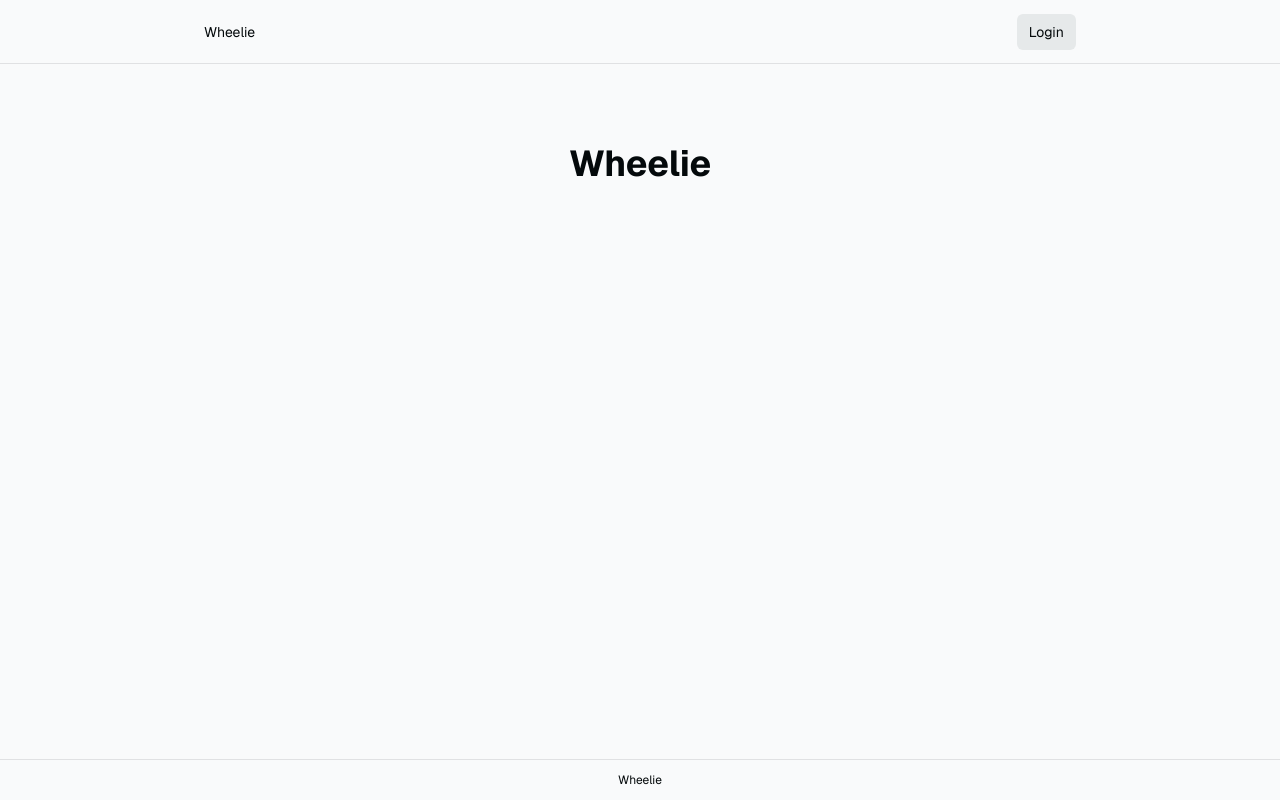
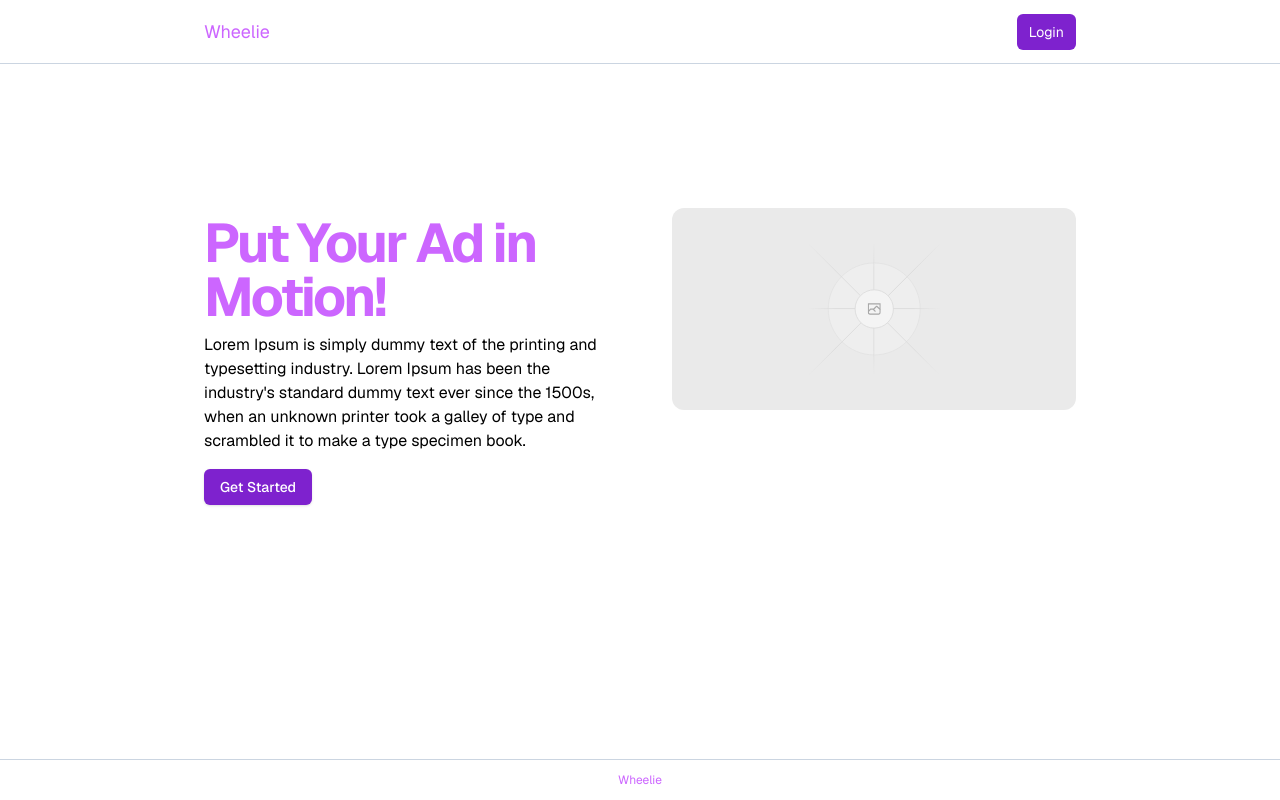
Before and after one commit to Mo-Ali98/wheelee-app-next, a Next.js app: page / in a window 1280 px wide. Built offline with nearby package versions, Linux system fonts and the light colour scheme; no server answers.

Commit message:
[REF]: update styling

```diff
--- a/app/dashboard/page.tsx
+++ b/app/dashboard/page.tsx
@@ -13,7 +13,10 @@ export default async function Dashboard() {
     return redirect("/login");
   }
 
+  console.log(user);
   return (
-    <div className="flex-1 w-full flex flex-col gap-20 items-center"></div>
+    <div className="flex-1 w-full flex flex-col gap-20 items-center">
+      <h1>Welcome user {user?.email}</h1>
+    </div>
   );
 }
--- a/app/layout.tsx
+++ b/app/layout.tsx
@@ -21,20 +21,22 @@ export default function RootLayout({
 }) {
   return (
     <html lang="en" className={GeistSans.className}>
-      <body className="bg-background text-foreground">
+      <body className="bg-white text-black">
         <main className="min-h-screen flex flex-col items-center">
           <div className="flex-1 w-full flex flex-col gap-20 items-center">
-            <nav className="w-full flex justify-center border-b border-b-foreground/10 h-16">
+            <nav className="w-full flex justify-center border-b border-b-slate-300 h-16 sticky top-0">
               <div className="w-full max-w-4xl flex justify-between items-center p-3 text-sm">
-                <Link href={"/"}>Wheelie</Link>
+                <Link className="text-[hsl(280,100%,70%)] text-lg" href={"/"}>
+                  Wheelie
+                </Link>
                 <AuthButton />
               </div>
             </nav>
 
             {children}
 
-            <footer className="w-full border-t border-t-foreground/10 p-3 flex justify-center text-center text-xs">
-              <p>Wheelie</p>
+            <footer className="w-full border-t border-t-slate-300 p-3 flex justify-center text-center text-xs">
+              <p className="text-[hsl(280,100%,70%)]">Wheelie</p>
             </footer>
           </div>
         </main>
--- a/app/login/page.tsx
+++ b/app/login/page.tsx
@@ -54,12 +54,12 @@ export default function Login({
 
   return (
     <div className="flex-1 flex flex-col w-full px-8 sm:max-w-md justify-center gap-2">
-      <form className="flex-1 flex flex-col w-full justify-center gap-2 text-foreground">
+      <form className="flex-1 flex flex-col w-full justify-center gap-2 text-black">
         <label className="text-md" htmlFor="email">
           Email
         </label>
         <input
-          className="rounded-md px-4 py-2 bg-inherit border mb-6"
+          className="rounded-md px-4 py-2 bg-inherit border mb-6 border-slate-50"
           name="email"
           placeholder="you@example.com"
           required
@@ -76,20 +76,20 @@ export default function Login({
         />
         <SubmitButton
           formAction={signIn}
-          className="bg-green-700 rounded-md px-4 py-2 text-foreground mb-2"
+          className="bg-purple-700 hover:bg-purple-600 text-white rounded-md px-4 py-2 mb-2"
           pendingText="Signing In..."
         >
           Sign In
         </SubmitButton>
         <SubmitButton
           formAction={signUp}
-          className="border border-foreground/20 rounded-md px-4 py-2 text-foreground mb-2"
+          className="border border-slate-300 hover:bg-slate-100 rounded-md px-4 py-2 mb-2"
           pendingText="Signing Up..."
         >
           Sign Up
         </SubmitButton>
         {searchParams?.message && (
-          <p className="mt-4 p-4 bg-foreground/10 text-foreground text-center">
+          <p className="mt-4 p-4 bg-black/10 text-black text-center">
             {searchParams.message}
           </p>
         )}
--- a/app/page.tsx
+++ b/app/page.tsx
@@ -1,7 +1,10 @@
+import Image from "next/image";
+import Link from "next/link";
 import { redirect } from "next/navigation";
 
 import { createClient } from "@/utils/supabase/server";
 
+import placeholder from "../assets/placeholder.svg";
 export default async function Home() {
   const supabase = createClient();
 
@@ -14,9 +17,40 @@ export default async function Home() {
   }
 
   return (
-    <div className="flex-1 flex flex-col gap-20 max-w-4xl px-3">
+    <div className="flex-1 flex flex-col gap-12 max-w-4xl px-3">
       <main className="flex-1 flex flex-col gap-6">
-        <h2 className="font-bold text-4xl mb-4">Wheelie</h2>
+        <section className="w-full py-5 md:py-24 lg:py-16">
+          <div className="">
+            <div className="mx-auto grid max-w-[1300px] gap-4 md:grid-cols-2 md:gap-16">
+              <div>
+                <h1 className="lg:leading-tighter my-2 text-center text-3xl font-bold tracking-tighter text-[hsl(280,100%,70%)] sm:text-4xl md:text-left md:text-5xl xl:text-[3.4rem] 2xl:text-[3.75rem]">
+                  Put Your Ad in Motion!
+                </h1>
+                <p className="mx-auto max-w-[700px] md:text-md">
+                  Lorem Ipsum is simply dummy text of the printing and
+                  typesetting industry. Lorem Ipsum has been the industry's
+                  standard dummy text ever since the 1500s, when an unknown
+                  printer took a galley of type and scrambled it to make a type
+                  specimen book.
+                </p>
+                <div className="mt-4 space-x-4">
+                  <Link
+                    href="/login"
+                    className="inline-flex h-9 items-center justify-center rounded-md bg-purple-700 px-4 py-2 text-sm font-medium text-white shadow transition-colors hover:bg-purple-600 focus-visible:outline-none focus-visible:ring-1 focus-visible:ring-gray-950 disabled:pointer-events-none disabled:opacity-50"
+                    prefetch={false}
+                  >
+                    Get Started
+                  </Link>
+                </div>
+              </div>
+              <Image
+                src={placeholder} // eslint-disable-line @typescript-eslint/no-unsafe-assignment
+                alt="Hero"
+                className="mx-auto aspect-[2/1] overflow-hidden rounded-xl object-cover"
+              />
+            </div>
+          </div>
+        </section>
       </main>
     </div>
   );
--- a/components/AuthButton.tsx
+++ b/components/AuthButton.tsx
@@ -22,7 +22,7 @@ export default async function AuthButton() {
     <div className="flex items-center gap-4">
       Hey, {user.email}!
       <form action={signOut}>
-        <button className="py-2 px-4 rounded-md no-underline bg-btn-background hover:bg-btn-background-hover">
+        <button className="py-2 px-4 rounded-md no-underline bg-purple-700 hover:bg-purple-600 text-white">
           Logout
         </button>
       </form>
@@ -30,7 +30,7 @@ export default async function AuthButton() {
   ) : (
     <Link
       href="/login"
-      className="py-2 px-3 flex rounded-md no-underline bg-btn-background hover:bg-btn-background-hover"
+      className="py-2 px-3 flex rounded-md no-underline bg-purple-700 hover:bg-purple-600 text-white"
     >
       Login
     </Link>
```
Also changed, not shown: assets/placeholder.png (added), assets/placeholder.svg (added).
